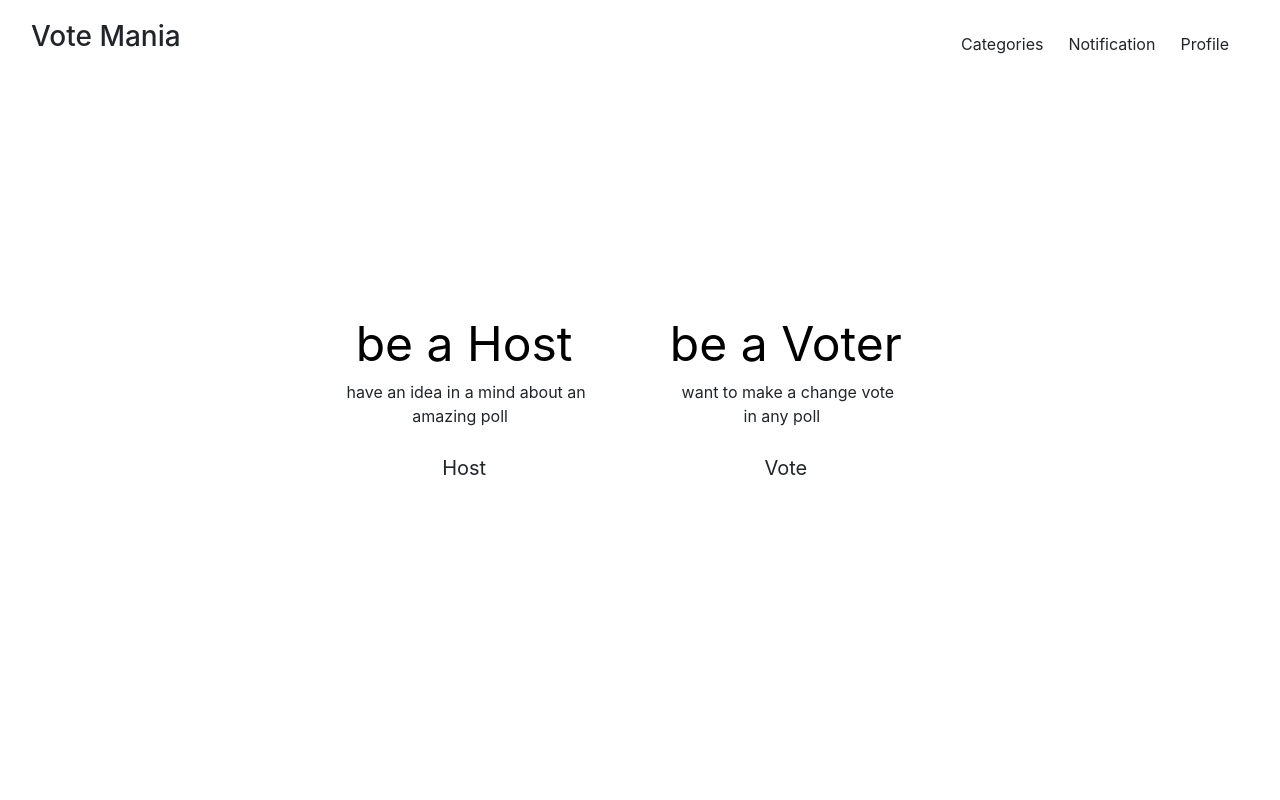
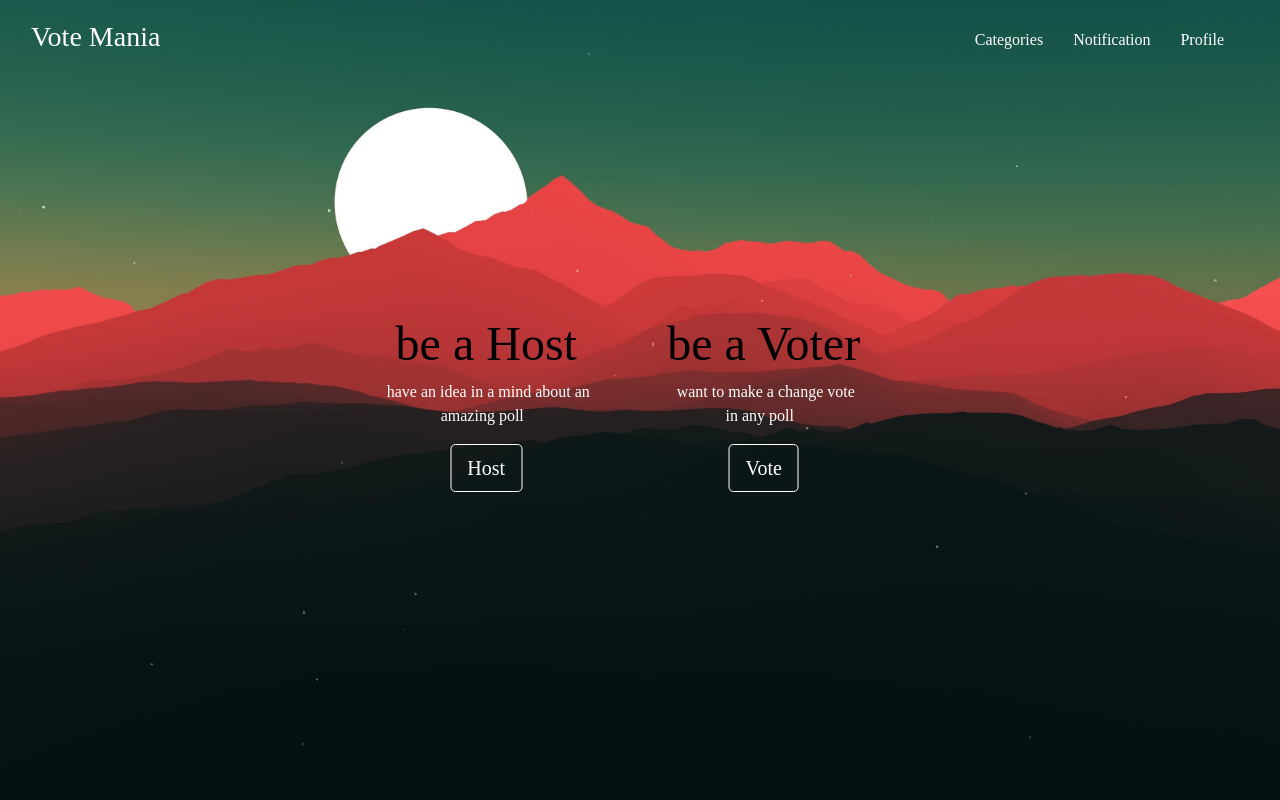
Before and after one commit to moinmk/sem-6-votemania, a PHP site: page /home.html in a window 1280 px wide. Run offline with PHP 8.4, Linux system fonts and the light colour scheme; some libraries are stand-ins or nearby versions.

Commit message:
Update home.css

```diff
--- a/home.css
+++ b/home.css
@@ -1,62 +1,87 @@
 body {
     margin: 0;
     padding: 0;
+    color:white;
+    background:rgb(22, 22, 22);
+    font-family: "Quicksand";
+    background-image: url("1.jpg");
+    background-position: center;
+    background-size:cover;
+    background-attachment: fixed;
 }
 ul {
     list-style-type: none;
 }
 
 /* Navbar*/
-.navbar-icons {
+.navbar{
+    animation: navanimation;
+    animation-duration: 0.5s;
+    z-index:4;
+}
+
+
+@keyframes navanimation{
+    from{
+        margin-top:-50px;
+        opacity:0;
+    }
+    to{
+        margin-top:0px;
+        opacity:1;
+    }
+}
+
+.navbar-icons,.search-btn > i {
     padding-right: 5px;
-    font-size: 20px;
+    font-size: 16px;
     color: lightgray;
 }
 
-.navbar-icons:hover{
-    color:black;
-}
 
 .nav-item{
+    margin-right:25px;
     margin-top:10px;
+    transition-duration: 0.3s;
+    cursor: pointer;
+}
+.nav-item:hover{
+    color:rgba(0, 0, 0, 0.74);
+    font-size:18px;
 }
 
 .nav-item:hover > .navbar-icons{
-    color:black;
+    color:rgba(0, 0, 0, 0.87);
+    font-size:18px;
+    transition-duration: 0.3s;
 }
 
-.nav-item{
-    margin-right:20px;
-}
 
 .nav-item:not(:first-of-type){
     margin-top:16px;
 }
 
 
-.navbar-iconcolor:hover {
-    color:black;
-}
-
 /* searchbar */
 .searchbox {
-    position: relative;
-    transform-origin: right;
+    margin-top:-2px;
     background: transparent;
     height: 35px;
     border-radius: 60px;
+    border:2px solid transparent;
 }
 
 .searchbox:hover{
-    border:1px solid;
+    border:2px solid rgb(221, 221, 221);
 }
 
 .searchbox:hover > .search-txt {
     width: 180px;
     padding: 0 12px;
 }
+
+
 .search-btn {
-    color: #e84118;
     float: right;
     width: 35px;
     height: 35px;
@@ -70,10 +95,6 @@
     cursor: pointer;
 }
 
-.search-btn > i {
-    font-size: 22px;
-}
-
 .search-txt {
     border: none;
     background: none;
@@ -81,7 +102,7 @@
     float: left;
     padding: 0;
     padding-left:3px;
-    color: black    ;
+    color: white;
     font-size: 15px;
     transition: 0.6s;
     line-height: 32px;
@@ -90,11 +111,40 @@
 
 
 
-/* Home Page of Hosting And Voting Poll Seactions */
+/* Home Page of Hosting And Voting Poll Sections */
 
-.h-100{
-    border-radius: 5px;
-    background:lightgrey;
-    margin-top: 10px;
-    padding: 20px;
+.maindiv{
+    /* background:rgba(194, 194, 194, 0.822); */
+    animation: anim;
+    animation-duration: 0.6s;
 }
+
+@keyframes anim{
+    from{
+        margin-top:80px;
+        opacity:0;
+    }
+    to{
+        margin-top:0px;
+        opacity:1;
+    }
+}
+
+.hostvotebtn{
+    border:1px solid white;
+    color:white;
+    transition-duration: 0.3s;
+}
+
+.hostvotebtn:hover{
+    color:black;
+    background:rgba(255, 255, 255, 0.795);
+}
+
+.divinmain{
+    transition-duration: .3s;
+}
+
+.divinmain:hover{
+    font-size:18;
+}
```
